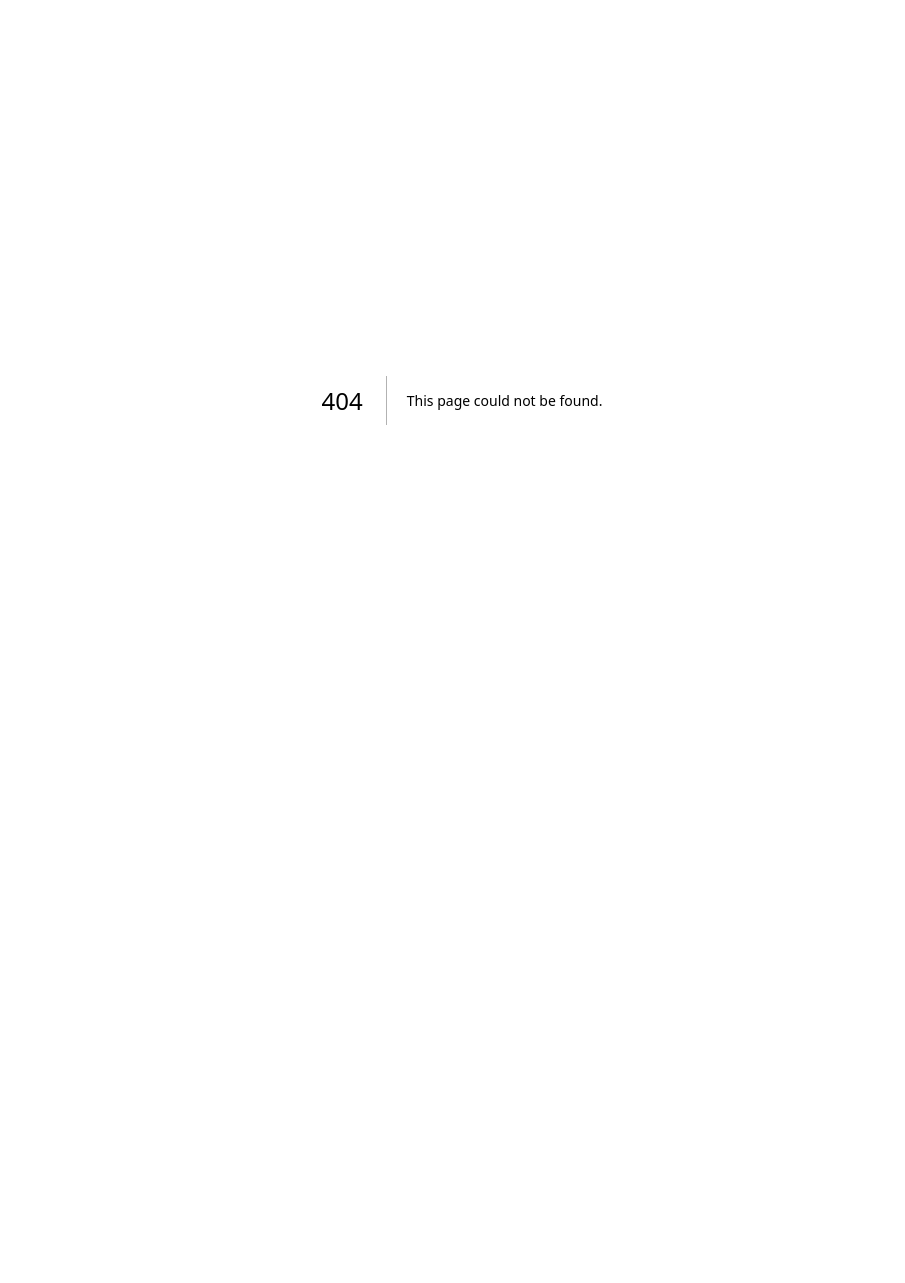
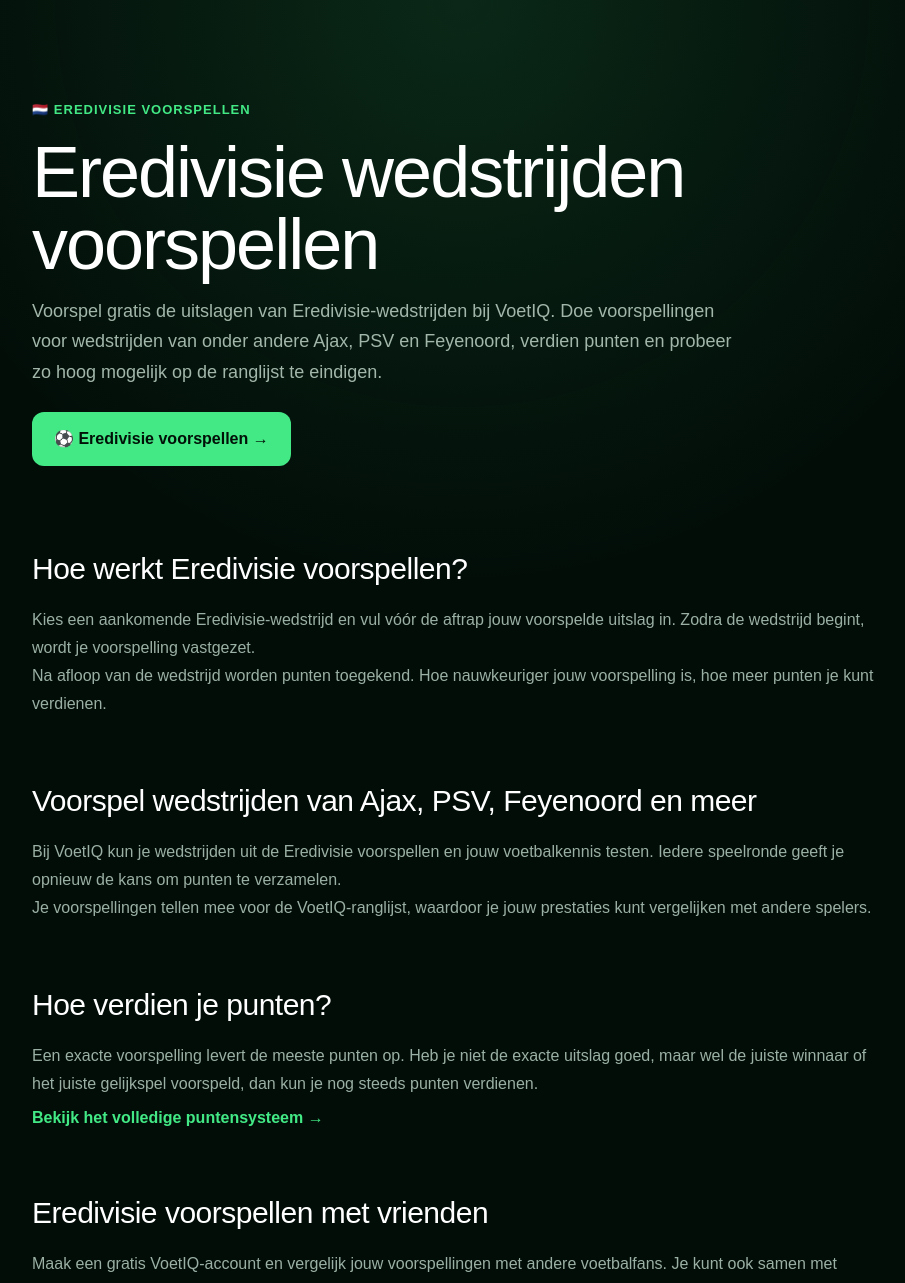
Before and after one commit to MGODamian/voetiq, a Next.js app: page /eredivisie-voorspellen in a window 1280 px wide. Before the commit this address had no page. Shown: the top 1283 px of the page, without its empty margins (178-1083 px from the left). Before the commit the page ends 800 px from the top, so only its background shows below. Built offline with nearby package versions, Linux system fonts and the light colour scheme.

Commit message:
Create page.tsx

```diff
--- /dev/null
+++ b/app/eredivisie-voorspellen/page.tsx
@@ -0,0 +1,221 @@
+import type { Metadata } from "next";
+import Link from "next/link";
+
+export const metadata: Metadata = {
+  title: "Eredivisie voorspellen | Voorspel wedstrijden gratis",
+  description:
+    "Voorspel gratis Eredivisie-wedstrijden bij VoetIQ. Voorspel de uitslagen van Ajax, PSV, Feyenoord en andere Eredivisie-clubs, verdien punten en klim op de ranglijst.",
+  alternates: {
+    canonical: "https://voetiq.nl/eredivisie-voorspellen",
+  },
+  openGraph: {
+    title: "Eredivisie voorspellen | VoetIQ",
+    description:
+      "Voorspel gratis Eredivisie-wedstrijden, verdien punten en vergelijk jouw voorspellingen met andere voetbalfans.",
+    url: "https://voetiq.nl/eredivisie-voorspellen",
+    siteName: "VoetIQ",
+    locale: "nl_NL",
+    type: "website",
+  },
+  robots: {
+    index: true,
+    follow: true,
+  },
+};
+
+export default function EredivisieVoorspellenPage() {
+  return (
+    <main
+      style={{
+        minHeight: "100vh",
+        background:
+          "radial-gradient(circle at top, rgba(66,233,133,0.12), transparent 32%), #020d08",
+        color: "white",
+      }}
+    >
+      <section
+        style={{
+          maxWidth: "900px",
+          margin: "0 auto",
+          padding: "100px 20px 80px",
+        }}
+      >
+        <div
+          style={{
+            color: "#42e985",
+            fontSize: "13px",
+            fontWeight: 900,
+            letterSpacing: "1px",
+          }}
+        >
+          🇳🇱 EREDIVISIE VOORSPELLEN
+        </div>
+
+        <h1
+          style={{
+            margin: "16px 0",
+            fontSize: "clamp(42px, 7vw, 72px)",
+            lineHeight: 1,
+            letterSpacing: "-2px",
+          }}
+        >
+          Eredivisie wedstrijden voorspellen
+        </h1>
+
+        <p
+          style={{
+            maxWidth: "720px",
+            color: "#a2b7aa",
+            fontSize: "18px",
+            lineHeight: 1.7,
+          }}
+        >
+          Voorspel gratis de uitslagen van Eredivisie-wedstrijden bij
+          VoetIQ. Doe voorspellingen voor wedstrijden van onder andere Ajax,
+          PSV en Feyenoord, verdien punten en probeer zo hoog mogelijk op de
+          ranglijst te eindigen.
+        </p>
+
+        <Link
+          href="/wedstrijden?competition=DED"
+          style={{
+            display: "inline-block",
+            marginTop: "25px",
+            padding: "15px 22px",
+            borderRadius: "12px",
+            background: "#42e985",
+            color: "#021108",
+            textDecoration: "none",
+            fontWeight: 900,
+          }}
+        >
+          ⚽ Eredivisie voorspellen →
+        </Link>
+
+        <section style={{ marginTop: "80px" }}>
+          <h2 style={headingStyle}>Hoe werkt Eredivisie voorspellen?</h2>
+
+          <p style={textStyle}>
+            Kies een aankomende Eredivisie-wedstrijd en vul vóór de aftrap
+            jouw voorspelde uitslag in. Zodra de wedstrijd begint, wordt je
+            voorspelling vastgezet.
+          </p>
+
+          <p style={textStyle}>
+            Na afloop van de wedstrijd worden punten toegekend. Hoe
+            nauwkeuriger jouw voorspelling is, hoe meer punten je kunt
+            verdienen.
+          </p>
+        </section>
+
+        <section style={{ marginTop: "60px" }}>
+          <h2 style={headingStyle}>
+            Voorspel wedstrijden van Ajax, PSV, Feyenoord en meer
+          </h2>
+
+          <p style={textStyle}>
+            Bij VoetIQ kun je wedstrijden uit de Eredivisie voorspellen en
+            jouw voetbalkennis testen. Iedere speelronde geeft je opnieuw de
+            kans om punten te verzamelen.
+          </p>
+
+          <p style={textStyle}>
+            Je voorspellingen tellen mee voor de VoetIQ-ranglijst, waardoor
+            je jouw prestaties kunt vergelijken met andere spelers.
+          </p>
+        </section>
+
+        <section style={{ marginTop: "60px" }}>
+          <h2 style={headingStyle}>Hoe verdien je punten?</h2>
+
+          <p style={textStyle}>
+            Een exacte voorspelling levert de meeste punten op. Heb je niet
+            de exacte uitslag goed, maar wel de juiste winnaar of het juiste
+            gelijkspel voorspeld, dan kun je nog steeds punten verdienen.
+          </p>
+
+          <Link href="/hoe-werkt-het" style={linkStyle}>
+            Bekijk het volledige puntensysteem →
+          </Link>
+        </section>
+
+        <section style={{ marginTop: "60px" }}>
+          <h2 style={headingStyle}>Eredivisie voorspellen met vrienden</h2>
+
+          <p style={textStyle}>
+            Maak een gratis VoetIQ-account en vergelijk jouw voorspellingen
+            met andere voetbalfans. Je kunt ook samen met vrienden spelen en
+            kijken wie uiteindelijk de meeste punten verzamelt.
+          </p>
+        </section>
+
+        <section
+          style={{
+            marginTop: "70px",
+            padding: "35px",
+            borderRadius: "20px",
+            textAlign: "center",
+            background: "rgba(66,233,133,0.07)",
+            border: "1px solid rgba(66,233,133,0.16)",
+          }}
+        >
+          <h2
+            style={{
+              margin: 0,
+              fontSize: "30px",
+            }}
+          >
+            Klaar om de Eredivisie te voorspellen?
+          </h2>
+
+          <p
+            style={{
+              ...textStyle,
+              maxWidth: "600px",
+              margin: "14px auto 0",
+            }}
+          >
+            Voorspel aankomende wedstrijden, verzamel punten en ontdek hoe
+            goed jouw voetbalkennis werkelijk is.
+          </p>
+
+          <Link
+            href="/wedstrijden?competition=DED"
+            style={{
+              display: "inline-block",
+              marginTop: "22px",
+              padding: "15px 22px",
+              borderRadius: "12px",
+              background: "#42e985",
+              color: "#021108",
+              textDecoration: "none",
+              fontWeight: 900,
+            }}
+          >
+            Start met voorspellen →
+          </Link>
+        </section>
+      </section>
+    </main>
+  );
+}
+
+const headingStyle: React.CSSProperties = {
+  margin: "0 0 15px",
+  fontSize: "30px",
+  letterSpacing: "-0.5px",
+};
+
+const textStyle: React.CSSProperties = {
+  color: "#9bb0a4",
+  fontSize: "16px",
+  lineHeight: 1.75,
+};
+
+const linkStyle: React.CSSProperties = {
+  display: "inline-block",
+  marginTop: "8px",
+  color: "#42e985",
+  textDecoration: "none",
+  fontWeight: 800,
+};
```
